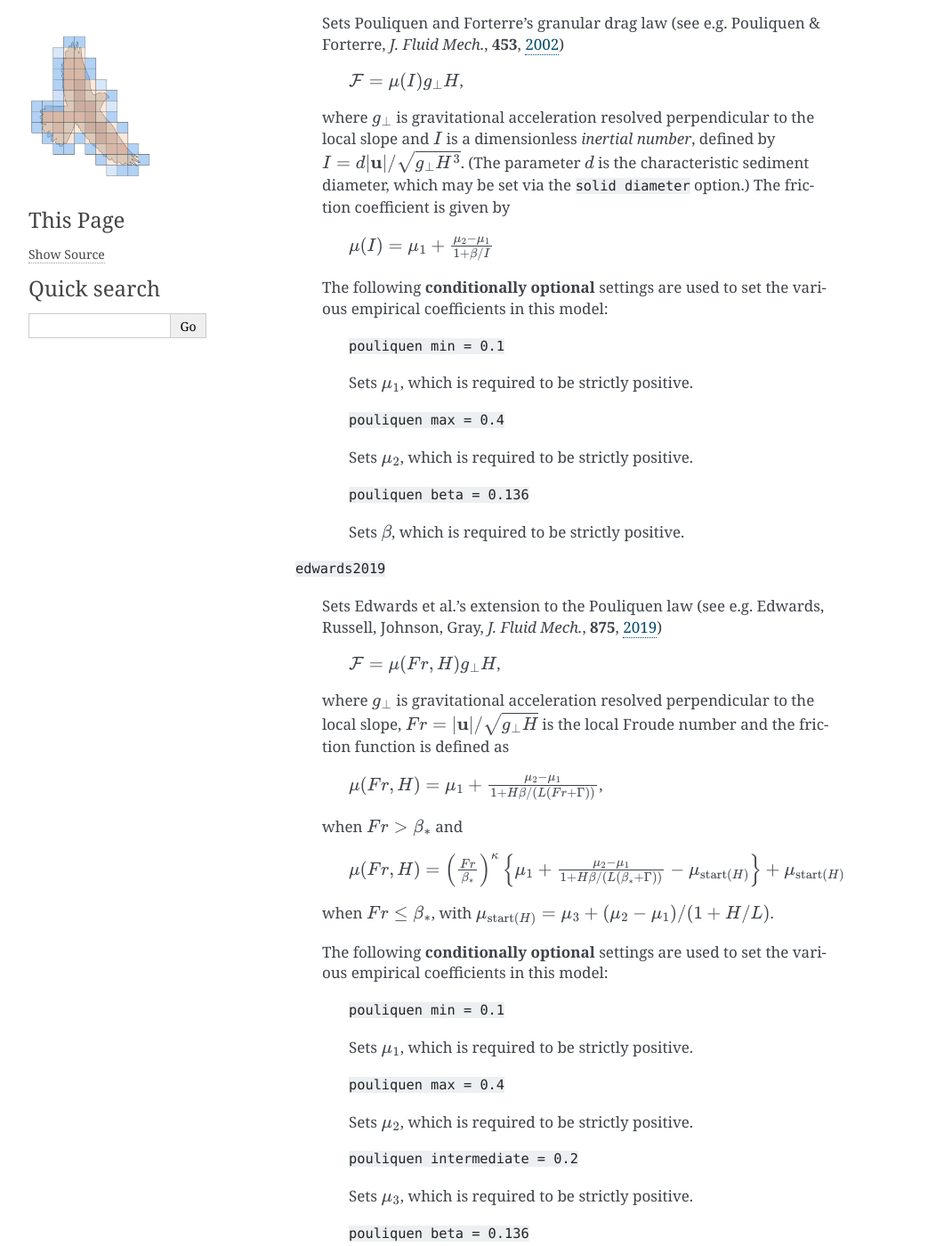
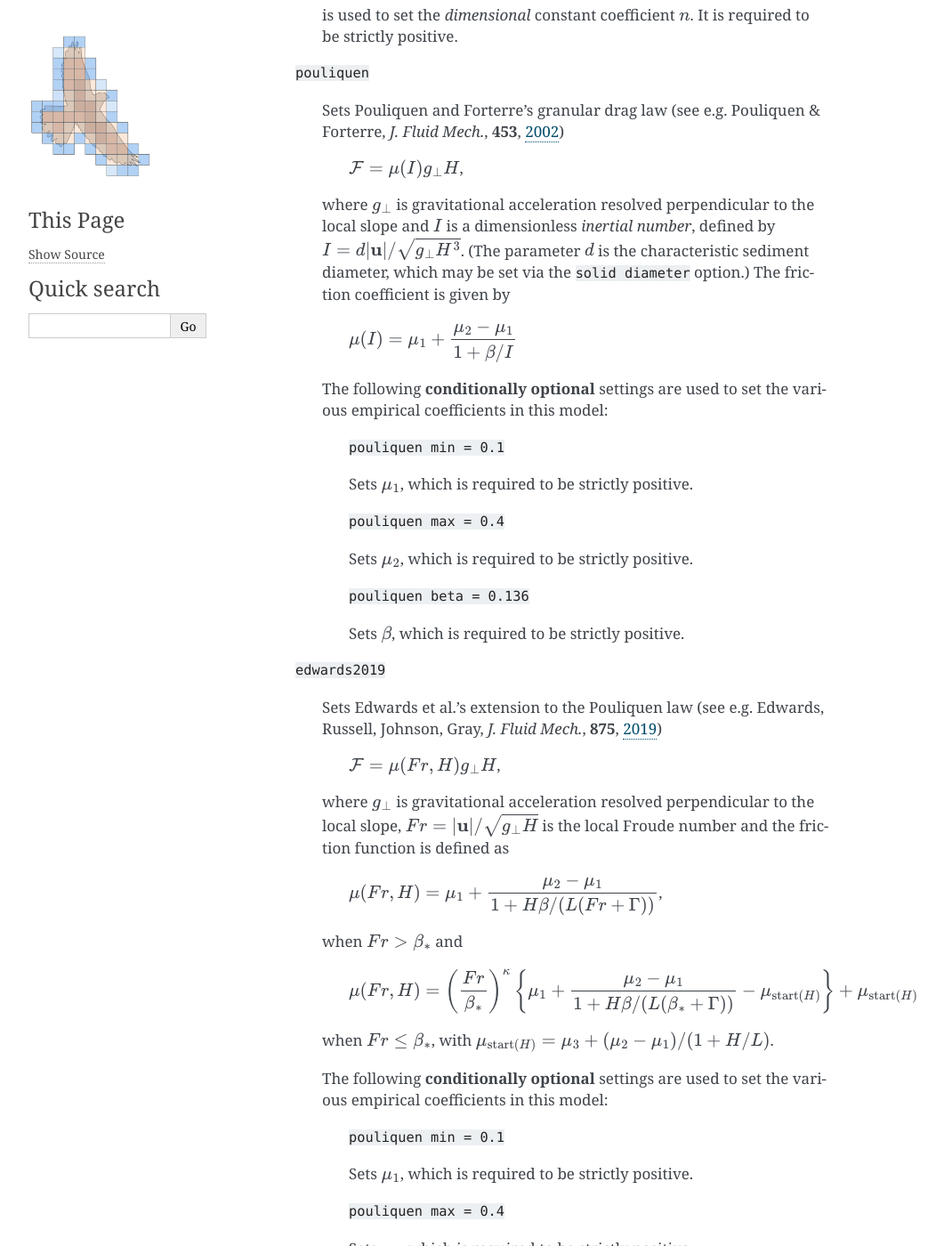
Before and after one commit to jakelangham/kestrel, a Sphinx documentation site: the page built from docs/source/settings_and_parameters/parameters.rst, in a window 1280 px wide and 1400 px high, scrolled down 1397 px. Shown: the whole window at 89% size, without its empty margins (148-1209 px from the left). Built offline with Sphinx 7.4.7, drawn with Linux system fonts in a browser that asks for light colours; some of the changed text lies outside the part shown.

Commit message:
Tidy-up of equations in documentation

```diff
--- a/docs/source/settings_and_parameters/parameters.rst
+++ b/docs/source/settings_and_parameters/parameters.rst
@@ -10,8 +10,13 @@ There are two **required** settings in the *Parameters* block:
     :code:`drag = chezy`
 
     This sets the basal drag closure function :math:`\tau_b`, which we assume to
-    be of the form :math:`\tau_b = \frac{\bar{\rho}
-    \bar{\mathbf{u}}}{\mathbf{u}}\mathcal{F}`, where (as detailed in
+    be of the form
+
+    .. math::
+
+        {\tau_b}_{x} = \mathcal{F} \bar{\rho}\bar{u}/|\bar{\mathbf{u}}|, \qquad {\tau_b}_{y} = \mathcal{F} \bar{\rho}\bar{v}/|\bar{\mathbf{u}}|,
+
+    where (as detailed in
     :ref:`physical_model`) :math:`\mathcal{F}` is a friction function that may
     depend on the local flow variables and any conditionally optional parameters
     relevant to the selected drag law. Options are:
@@ -52,7 +57,7 @@ There are two **required** settings in the *Parameters* block:
 
             Sets the Manning drag law
 
-                :math:`\mathcal{F} = \frac{g_\perp n^2}{H^{1/3}}`,
+                :math:`\mathcal{F} = \dfrac{g_\perp n^2}{H^{1/3}}`,
 
             where :math:`g_\perp` is gravitational acceleration resolved
             perpendicular to the local slope.
@@ -79,7 +84,7 @@ There are two **required** settings in the *Parameters* block:
             sediment diameter, which may be set via the ``solid diameter``
             option.) The friction coefficient is given by
 
-                :math:`\mu(I) = \mu_1 + \frac{\mu_2 - \mu_1}{1 + \beta / I}`
+                :math:`\mu(I) = \mu_1 + \dfrac{\mu_2 - \mu_1}{1 + \beta / I}`
 
             The following **conditionally optional** settings are used to set
             the various empirical coefficients in this model:
@@ -108,11 +113,11 @@ There are two **required** settings in the *Parameters* block:
             perpendicular to the local slope, :math:`Fr = |\mathbf{u}|/\sqrt{g_\perp H}`
             is the local Froude number and the friction function is defined as
 
-                :math:`\mu(Fr, H) = \mu_1 + \frac{\mu_2 - \mu_1}{1 + H \beta / (L(Fr + \Gamma))}`,
+                :math:`\mu(Fr, H) = \mu_1 + \dfrac{\mu_2 - \mu_1}{1 + H \beta / (L(Fr + \Gamma))}`,
 
             when :math:`Fr > \beta_*` and
 
-                :math:`\mu(Fr, H) = \left(\frac{Fr}{\beta_*}\right)^\kappa \left\{\mu_1 + \frac{\mu_2 - \mu_1}{1 + H \beta / (L(\beta_* + \Gamma))} - \mu_{\mathrm{start}(H)}\right\} + \mu_{\mathrm{start}(H)}`
+                :math:`\mu(Fr, H) = \left(\dfrac{Fr}{\beta_*}\right)^\kappa \left\{\mu_1 + \dfrac{\mu_2 - \mu_1}{1 + H \beta / (L(\beta_* + \Gamma))} - \mu_{\mathrm{start}(H)}\right\} + \mu_{\mathrm{start}(H)}`
 
             when :math:`Fr \leq \beta_*`, with :math:`\mu_{\mathrm{start}(H)} =
             \mu_3 + (\mu_2 - \mu_1) / (1 + H / L)`.
@@ -158,7 +163,7 @@ There are two **required** settings in the *Parameters* block:
 
             where :math:`f` is a switching function, equal to
 
-                :math:`f(\bar{\psi})=\frac{1}{2}[1+\tanh(V_R(\bar{\psi}-\psi^*))]`.
+                :math:`f(\bar{\psi})=\tfrac{1}{2}[1+\tanh(V_R(\bar{\psi}-\psi^*))]`.
 
             Its parameters may be set via the **conditionally optional**
             statements
@@ -200,7 +205,7 @@ There are two **required** settings in the *Parameters* block:
             Erosion occurs when :math:`\theta` exceeds the critical value
             :math:`\theta_c`, determined by the empirical closure
 
-                :math:`\theta_c = \frac{0.3}{1 + 1.2 R} + 0.055[1-\exp(-0.02R)]`,
+                :math:`\theta_c = \dfrac{0.3}{1 + 1.2 R} + 0.055[1-e^{-0.02R}]`,
 
             where :math:`R = d [g (\rho_s/\rho_f - 1) / \nu_w^2]^{1/3}` and
             :math:`\nu_w = 1.2\times 10^{-6}\textrm{m}^2/\textrm{s}` is the
@@ -234,8 +239,8 @@ There are two **required** settings in the *Parameters* block:
             where :math:`\mu(I)` is Pouliquen's friction coefficient (see the
             :code:`drag` discussion above) and
 
-                :math:`\mu_n = \mu_1 + \frac{\mu_s - \mu_1}{1 +
-                \left(\frac{H}{25d}\right)^2}`
+                :math:`\mu_n = \mu_1 + \dfrac{\mu_s - \mu_1}{1 +
+                \left(H/25d\right)^2}`
 
             with :math:`\mu_s = [\mu_1 + \tan(1^\circ)] / [1 - \mu_1
             \tan(1^\circ)]` (:math:`\mu_1` is set by :code:`pouliquen min`).
@@ -320,7 +325,7 @@ below:
                     using an empirical law based on the solid diameter
                     :math:`d`:
 
-                        :math:`w_s = \frac{\nu_w}{d}\left\{\sqrt{10.36^2 + 1.048R} - 10.36\right\}`,
+                        :math:`w_s = \dfrac{\nu_w}{d}\left\{\sqrt{10.36^2 + 1.048R} - 10.36\right\}`,
 
                     where (as above) :math:`R = d [g (\rho_s/\rho_f - 1) / \nu_w^2]^{1/3}` and
                     :math:`\nu_w = 1.2\times 10^{-6}\textrm{m}^2/\textrm{s}` is the
@@ -342,7 +347,7 @@ below:
                 formulae :math:`a = 2.7 - 0.15 n` and :math:`b = 0.62n - 1.46`
                 where
 
-                    :math:`n = \frac{4.7 + 0.41 (u_p d / \nu_w)^{3/4}}{1 + 0.175
+                    :math:`n = \dfrac{4.7 + 0.41 (u_p d / \nu_w)^{3/4}}{1 + 0.175
                     (u_p d / \nu_w)^{3/4}}`
 
                 (Rowe, P. N, *Chem. Eng. Sci*, **42**, 1987). The constants
@@ -378,9 +383,11 @@ below:
         This has options
 
             * ``off``. Sets :math:`\chi = 1`.
-            * ``rat3``. Sets :math:`\chi = 0` if :math:`H < H_c`,
-              :math:`\chi = 1` if :math:`H > 2 H_c`, :math:`\chi = (\frac{H}{H_c} - 1)^3 [(2 - \frac{H}{H_c})^{3} + (\frac{H}{H_c} - 1)]^{-1}` otherwise.
-            * ``tanh`` (default). Sets :math:`\chi = \frac{1}{2}[1 + \tanh(10
+            * ``rat3``. Sets
+                :math:`\chi = \begin{cases} 0& \text{if $H<H_{c}$,} \\
+                1& \text{if $H>2H_{c}$,} \\
+                (\frac{H}{H_c} - 1)^3 [(2 - \frac{H}{H_c})^{3} + (\frac{H}{H_c} - 1)]^{-1}& \text{otherwise.} \end{cases}`
+            * ``tanh`` (default). Sets :math:`\chi = \tfrac{1}{2}[1 + \tanh(10
               \log(H/H_c))]`.
 
     :code:`erosion depth = 1`
@@ -400,7 +407,7 @@ below:
         This has options
 
             * ``off``. Sets :math:`\Theta = 1`.
-            * ``smooth`` (default). Sets :math:`\Theta = \frac{1}{2}[1 +
+            * ``smooth`` (default). Sets :math:`\Theta = \tfrac{1}{2}[1 +
               \tanh(10^5(\Delta b + \Delta b_{\max}))]`.
             * ``step``. Sets :math:`\Theta = 0` if :math:`\Delta b < -\Delta
               b_{\max}`, :math:`\Theta = 1` otherwise.
```
